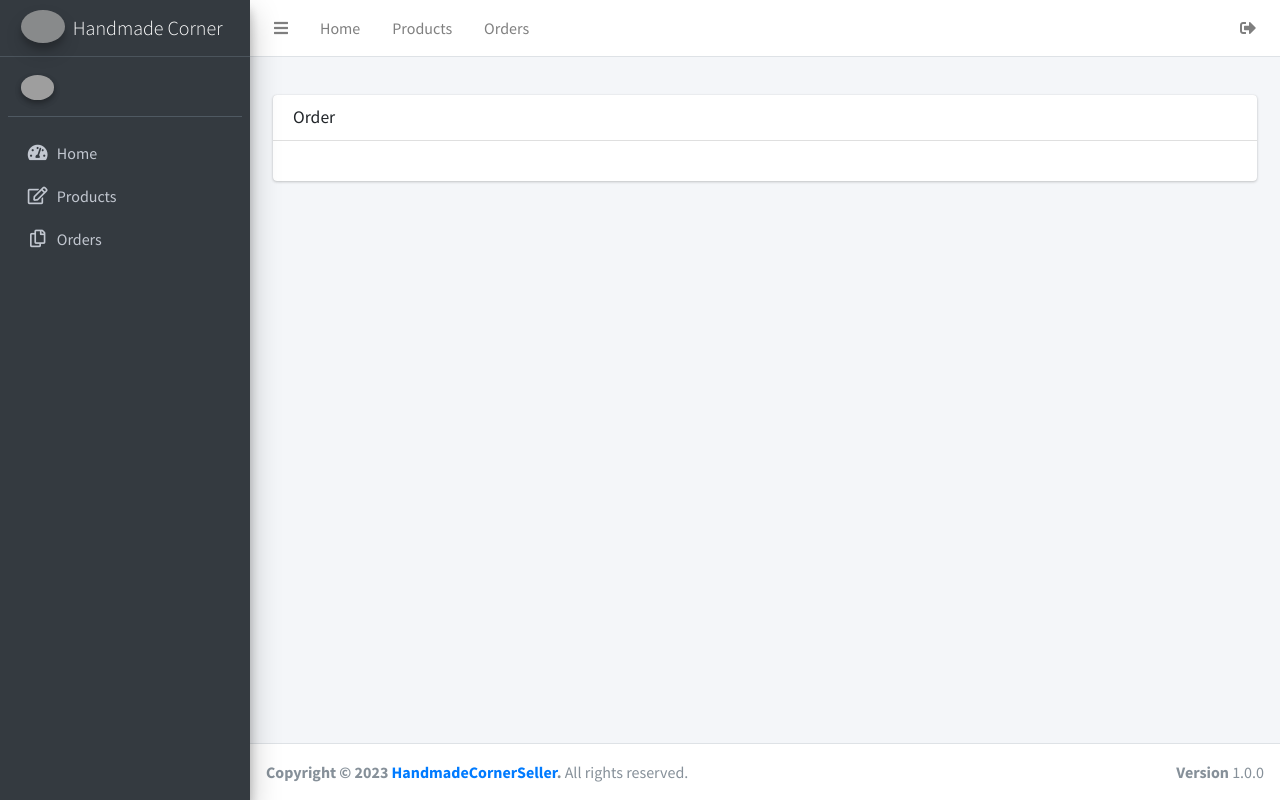
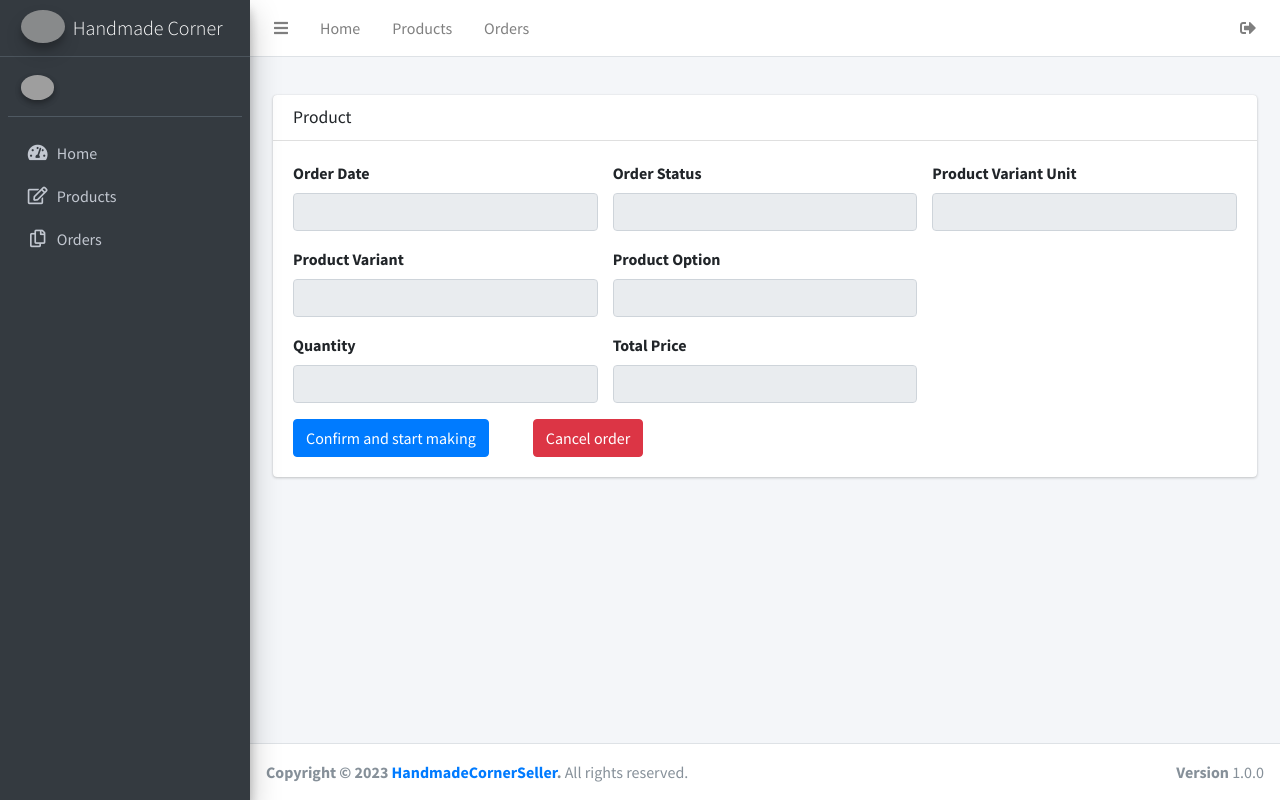
Before and after one commit to tarekkanon/HandmadeCornerSellers, a Flask app: template website/templates/Orders/OrderDetails.html in a window 1280 px wide. Run offline with Flask 3, Linux system fonts and the light colour scheme; the template is opened without the code that fills it, so the values that code supplies are empty; some libraries are stand-ins or nearby versions; grey boxes are pictures that could not be loaded.

Commit message:
editing orders

```diff
--- a/website/Orders/OrdersHandler.py
+++ b/website/Orders/OrdersHandler.py
@@ -74,7 +74,10 @@ def order_line_details(order_line_edit):
             content = {
                 "page": page,
                 "user": current_user,
-                "inside_content_title": "Orders",
+                "inside_content_title": "Orders "
+                + str(response[0]["OrderId"])
+                + " Customer "
+                + response[0]["CustomerName"],
                 "order": response[0],
             }
 
--- a/website/templates/Orders/OrderDetails.html
+++ b/website/templates/Orders/OrderDetails.html
@@ -4,13 +4,107 @@ model.user.store_name }} | Orders{% endblock %} {% block content %}
 <div class="col-12">
   <div class="card">
     <div class="card-header">
-      <h3 class="card-title">Order {{ model.order.OrderId }}</h3>
+      <h3 class="card-title">Product {{ model.order.ProductName }}</h3>
     </div>
     <!-- /.card-header -->
     <div class="card-body">
-      <div id="orderstable_wrapper" class="dataTables_wrapper dt-bootstrap4">
-        <div class="row">
-          <div class="col-sm-12"></div>
+      <div class="row">
+        <div class="col-md-4">
+          <div class="form-group">
+            <label for="order_date">Order Date</label>
+            <input
+              type="datetime"
+              class="form-control"
+              id="order_date"
+              readonly
+              value="{{ model.order.OrderDate }}"
+            />
+          </div>
+
+          <div class="form-group">
+            <label for="product_variant">Product Variant</label>
+            <input
+              type="text"
+              class="form-control"
+              id="product_variant"
+              readonly
+              value="{{ model.order.ProductVariantName }}"
+            />
+          </div>
+          <div class="form-group">
+            <label for="quantity">Quantity</label>
+            <input
+              type="number"
+              class="form-control"
+              id="quantity"
+              readonly
+              value="{{ model.order.Quantity }}"
+            />
+          </div>
+        </div>
+        <div class="col-md-4">
+          <div class="form-group">
+            <label for="order_status">Order Status</label>
+            <input
+              type="text"
+              class="form-control"
+              id="order_status"
+              readonly
+              value="{{ model.order.OrderStatus }}"
+            />
+          </div>
+          <div class="form-group">
+            <label for="product_option">Product Option</label>
+            <input
+              type="text"
+              class="form-control"
+              id="product_option"
+              readonly
+              value="{{ model.order.ProductOptionName }}"
+            />
+          </div>
+          <div class="form-group">
+            <label for="price">Total Price</label>
+            <input
+              type="number"
+              class="form-control"
+              id="price"
+              readonly
+              value="{{ model.order.Quantity * model.order.Price }}"
+            />
+          </div>
+        </div>
+        <div class="col-md-4">
+          <div class="form-group">
+            <label for="product_variant_unit">Product Variant Unit</label>
+            <input
+              type="text"
+              class="form-control"
+              id="product_variant_unit"
+              readonly
+              value="{{ model.order.ProductVariantUnit }}"
+            />
+          </div>
+        </div>
+      </div>
+      <div class="row">
+        <div class="col-md-3">
+          <button
+            class="btn btn-primary"
+            data-toggle="modal"
+            data-target="#modal-confirm-order"
+          >
+            Confirm and start making
+          </button>
+        </div>
+        <div class="col-md-3">
+          <button
+            class="btn btn-danger"
+            data-toggle="modal"
+            data-target="#modal-cancel-order"
+          >
+            Cancel order
+          </button>
         </div>
       </div>
     </div>
@@ -18,4 +112,65 @@ model.user.store_name }} | Orders{% endblock %} {% block content %}
   </div>
 </div>
 
+<!-- modal-dialog for confirming order -->
+<div class="modal fade" id="modal-confirm-order">
+  <div class="modal-dialog modal-lg">
+    <div class="modal-content">
+      <div class="modal-header">
+        <h4 class="modal-title">Confirm Order</h4>
+        <button
+          type="button"
+          class="close"
+          data-dismiss="modal"
+          aria-label="Close"
+        >
+          <span aria-hidden="true">×</span>
+        </button>
+      </div>
+      <div class="modal-body">
+        <p>Are you sure you want to start making this order?</p>
+      </div>
+      <div class="modal-footer justify-content-between">
+        <button type="button" class="btn btn-default" data-dismiss="modal">
+          Close
+        </button>
+        <button type="button" class="btn btn-primary">Confirm</button>
+      </div>
+    </div>
+    <!-- /.modal-content -->
+  </div>
+  <!-- /.modal-dialog for confirming order-->
+</div>
+
+<!-- modal-dialog for confirming order -->
+<div class="modal fade" id="modal-cancel-order">
+  <div class="modal-dialog modal-lg">
+    <div class="modal-content bg-danger">
+      <div class="modal-header">
+        <h4 class="modal-title">Cancel Order</h4>
+        <button
+          type="button"
+          class="close"
+          data-dismiss="modal"
+          aria-label="Close"
+        >
+          <span aria-hidden="true">×</span>
+        </button>
+      </div>
+      <div class="modal-body">
+        <p>Are you sure you want to cancel this order?</p>
+      </div>
+      <div class="modal-footer justify-content-between">
+        <button type="button" class="btn btn-default" data-dismiss="modal">
+          Close
+        </button>
+        <button type="button" class="btn btn-outline-light">
+          Cancel Order
+        </button>
+      </div>
+    </div>
+    <!-- /.modal-content -->
+  </div>
+  <!-- /.modal-dialog for confirming order-->
+</div>
 {% endblock content %} {% block jsforpage %} {% endblock jsforpage %}
```
